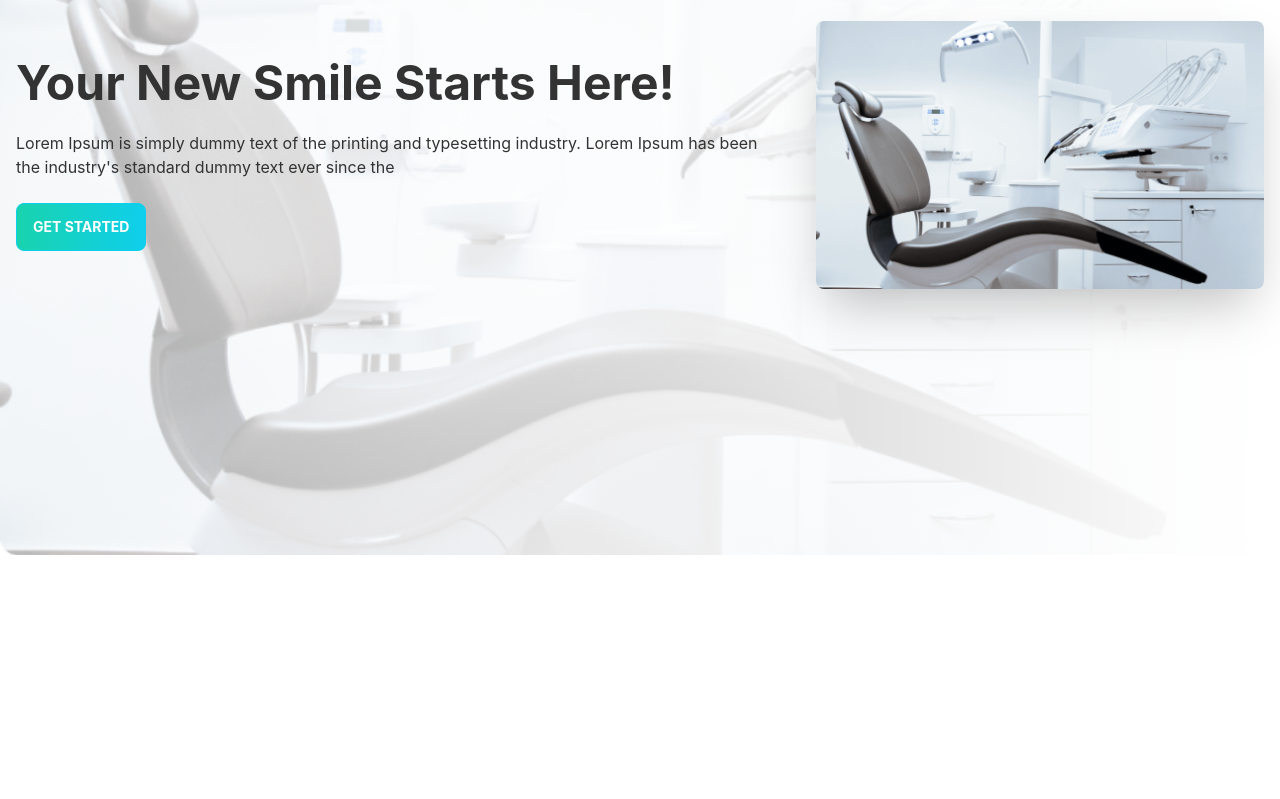
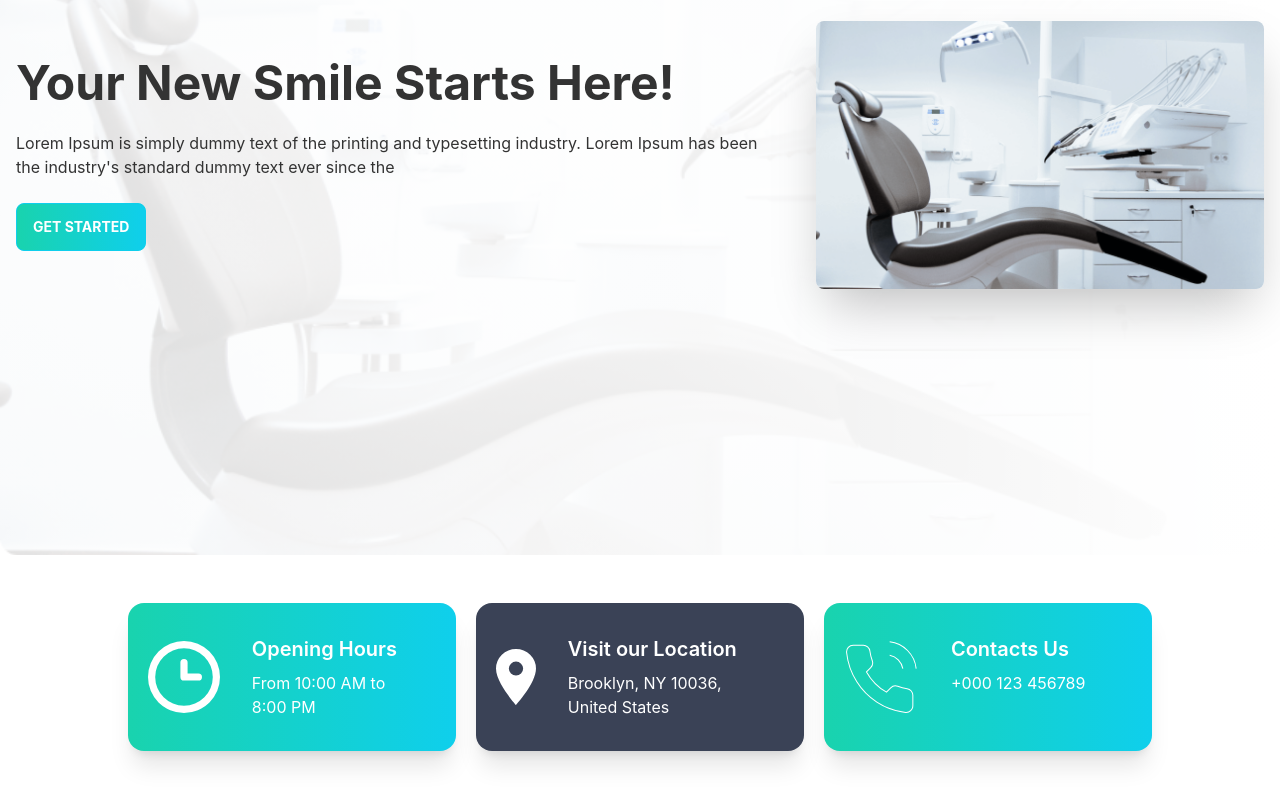
Before and after one commit to NafiulA/doctor-portal-client, a React (Create React App) app: page / in a window 1280 px wide. Shown: the part 309-1108 px from the top of the page. Before the commit the page ends 864 px from the top, so only its background shows below. Built offline with nearby package versions, Linux system fonts and the light colour scheme.

Commit message:
info card complete

```diff
--- a/src/Pages/Home/Hero/Hero.js
+++ b/src/Pages/Home/Hero/Hero.js
@@ -5,7 +5,7 @@
     return (
         <div>
             <div className='bg-cover bg-no-repeat bg-left' style={{ backgroundImage: `url(${chair})` }} >
-                <div className="hero min-h-screen bg-gradient-to-t md:bg-gradient-to-l from-white to-[#ffffffa9]">
+                <div className="hero min-h-screen bg-gradient-to-t md:bg-gradient-to-l from-white to-[#ffffffdc]">
                     <div className="hero-content flex-col lg:flex-row-reverse">
                         <img src={chair} className="w-full max-w-md rounded-lg shadow-2xl lg:ml-5" alt='' />
                         <div>
--- a/src/Pages/Home/Home/Home.js
+++ b/src/Pages/Home/Home/Home.js
@@ -1,10 +1,12 @@
 import React from 'react';
 import Hero from '../Hero/Hero';
+import Info from '../Info/Info';
 
 const Home = () => {
     return (
         <div>
             <Hero></Hero>
+            <Info></Info>
         </div>
     );
 };
--- /dev/null
+++ b/src/Pages/Home/Info/Info.js
@@ -0,0 +1,17 @@
+import React from 'react';
+import InfoCard from '../InfoCard/InfoCard';
+import clock from '../../../assets/icons/clock.svg';
+import marker from '../../../assets/icons/marker.svg';
+import phone from '../../../assets/icons/phone.svg'
+
+const Info = () => {
+    return (
+        <div className='w-4/5 py-12 mx-auto grid grid-cols-1 md:grid-cols-2 lg:grid-cols-3 gap-5'>
+            <InfoCard cardTitle="Opening Hours" cardInfo="From 10:00 AM to 8:00 PM" bgClass="bg-gradient-to-r from-secondary to-primary" img={clock}></InfoCard>
+            <InfoCard cardTitle="Visit our Location" cardInfo="Brooklyn, NY 10036, United States" bgClass="bg-accent" img={marker}></InfoCard>
+            <InfoCard cardTitle="Contacts Us" cardInfo="+000 123 456789" bgClass="bg-gradient-to-r from-secondary to-primary" img={phone}></InfoCard>
+        </div>
+    );
+};
+
+export default Info;
--- /dev/null
+++ b/src/Pages/Home/InfoCard/InfoCard.js
@@ -0,0 +1,15 @@
+import React from 'react';
+
+const InfoCard = ({ img, cardTitle, cardInfo, bgClass }) => {
+    return (
+        <div className={`card lg:card-side bg-accent shadow-xl ${bgClass}`}>
+            <figure><img className='pl-5' src={img} alt="Info" /></figure>
+            <div className="card-body text-white">
+                <h2 className="card-title">{cardTitle}</h2>
+                <p>{cardInfo}</p>
+            </div>
+        </div>
+    );
+};
+
+export default InfoCard;
```
